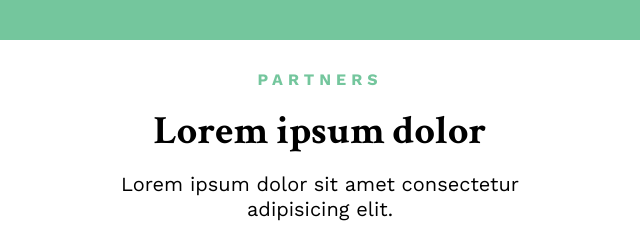
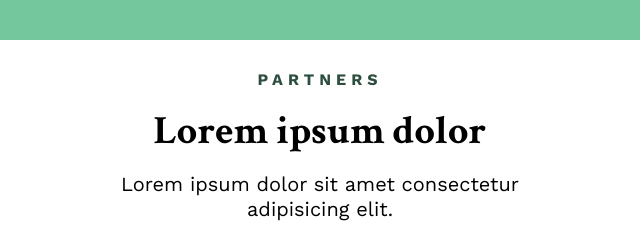
Before and after one commit to ivailopapazov/sirma-responsive-design-jan-2025, a website built with Vite: page src/index.html in a window 1280 px wide. Shown: the part 484-724 px from the top of the page, 320-960 px from the left. Built offline with nearby package versions, Linux system fonts and the light colour scheme; files whose address does not match are found by name.

Commit message:
Define primary color variables

```diff
--- a/src/public/css/site.css
+++ b/src/public/css/site.css
@@ -1,20 +1,25 @@
 :root {
-    --primary-color: #74C69D;
-    --primary-color-100: var(--primary-color);
-    --primary-color-75: #74c69dc0;
+    --primary-color-code: 45, 78, 62;
+    --primary-color: rgb(var(--primary-color-code));
+    --primary-color-100: rgba(var(--primary-color-code), 100%);
+    --primary-color-75: rgba(var(--primary-color-code), 75%);
+    --primary-color-50: rgba(var(--primary-color-code), 50%);
+    --primary-color-25: rgba(var(--primary-color-code), 25%);
 
-    --white-color: rgba(255, 255, 255);
-    --white-color-100: var(--white-color);
-    --white-color-75: #FFFFFFc0;
-    /* TODO fix this */
-    --white-color-50: rgba(255, 255, 255, 50%);
+    --white-color-code: 255, 255, 255;
+    --white-color: rgb(var(--white-color-code));
+    --white-color-100: rgba(var(--white-color-code), 100%);
+    --white-color-75: rgba(var(--white-color-code), 75%);
+    --white-color-50: rgba(var(--white-color-code), 50%);
+    --white-color-25: rgba(var(--white-color-code), 25%);
 
 
-    --dark-color: #212529;
-    --dark-color-100: var(--dark-color);
-    --dark-color-75: #212529c0;
-    --dark-color-50: #21252980;
-    --dark-color-25: #21252940;
+    --dark-color-code: 13, 15, 16;
+    --dark-color: rgb(var(--dark-color-code));
+    --dark-color-100: rgba(var(--dark-color-code), 100%);
+    --dark-color-75: rgba(var(--dark-color-code), 75%);
+    --dark-color-50: rgba(var(--dark-color-code), 50%);
+    --dark-color-25: rgba(var(--dark-color-code), 25%);
 
     font-family: 'Work Sans', Arial, sans-serif;
     font-size: 16px;
```
